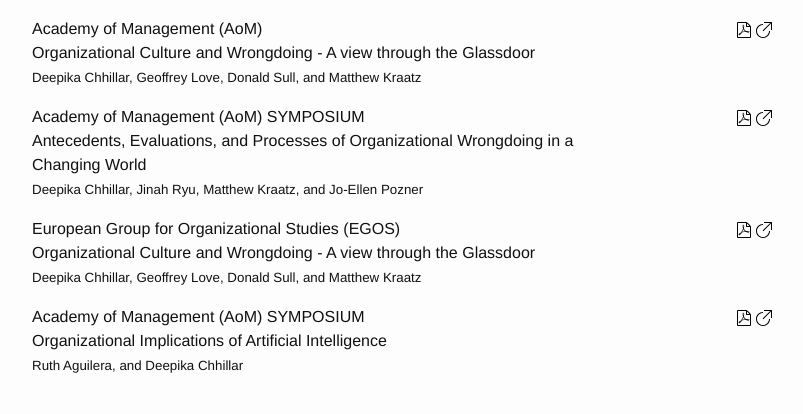
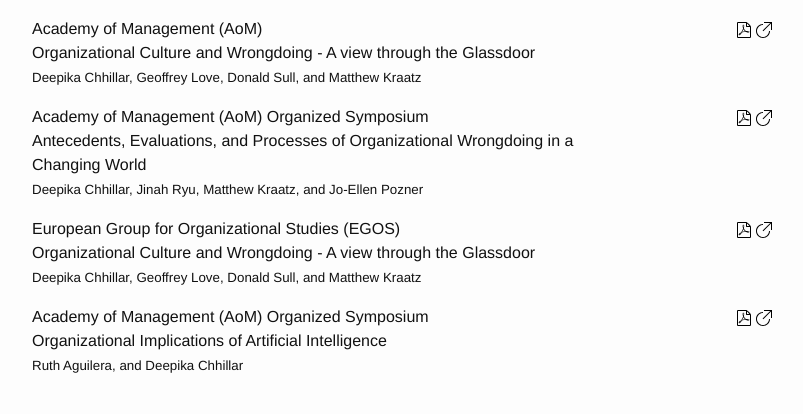
Before and after one commit to deepikachhillar/deepikachhillar.github.io, a Jekyll site: the page built from nav/conferences.md, in a window 1280 px wide. Shown: the part 286-700 px from the top of the page, without its empty margins (238-1041 px from the left). Built offline with Jekyll 4.4.1, drawn with Linux system fonts in a browser that asks for light colours.

Commit message:
Update papers.yml

```diff
--- a/_data/papers.yml
+++ b/_data/papers.yml
@@ -9,7 +9,7 @@
 - id: wd_symposium
   title: "Antecedents, Evaluations, and Processes of Organizational Wrongdoing in a Changing World"
   authors: Deepika Chhillar, Jinah Ryu, Matthew Kraatz, and Jo-Ellen Pozner
-  venue: Academy of Management (AoM) SYMPOSIUM
+  venue: Academy of Management (AoM) Organized Symposium
   year: 2021
 #   pages: 97--118
   link: https://journals.aom.org/doi/abs/10.5465/AMBPP.2021.12808symposium
@@ -31,7 +31,7 @@
 - id: ai_symposium
   title: "Organizational Implications of Artificial Intelligence"
   authors: Ruth Aguilera, and Deepika Chhillar
-  venue: Academy of Management (AoM) SYMPOSIUM
+  venue: Academy of Management (AoM) Organized Symposium
   year: 2021
   link: https://journals.aom.org/doi/abs/10.5465/AMBPP.2021.12567symposium
 
```
